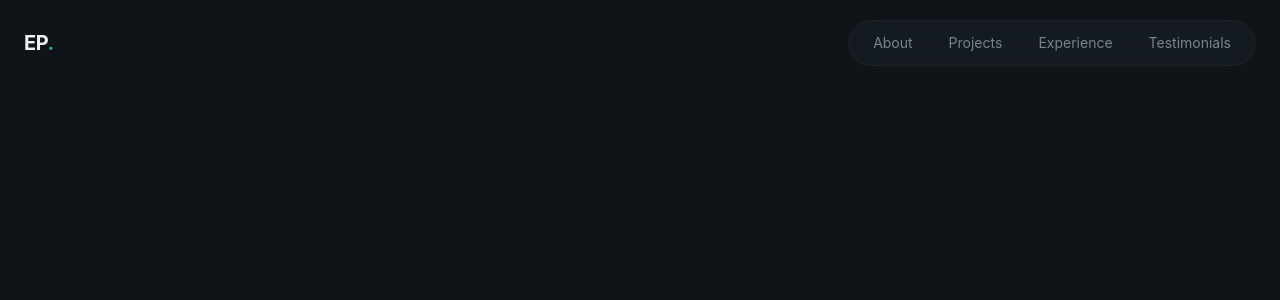
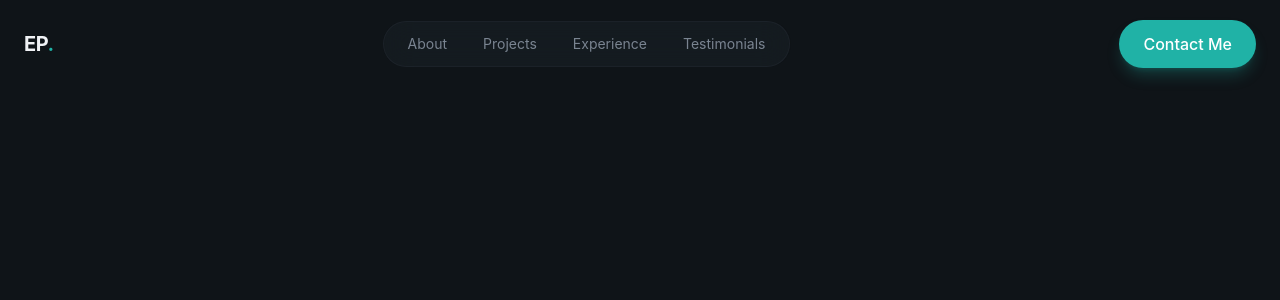
Before and after one commit to eissamonet/SWD-Portfolio, a React (Vite) app: page / in a window 1280 px wide. Shown: the top 300 px of the page. Built offline with nearby package versions, Linux system fonts and the light colour scheme.

Commit message:
commit changes

```diff
--- /dev/null
+++ b/src/components/Button.jsx
@@ -0,0 +1,18 @@
+export const Button = ({ className, size= "default", children }) => {
+  const baseClasses = "relative over-flow-hidden rounded-full font-medium focus:outline-none focus:ring-2 focus:ring-offset-2 focus:ring-primary bg-primary text-primary-foreground hover:bg-primary/90 shadow-lg shadow-primary/25";
+
+  const sizeClasses = {
+    sm: "px-4 py-2 text-sm",
+    default: "px-6 py-3 text-base",
+    lg: "px-8 py-4 text-lg",
+  };
+
+  const classes = `${baseClasses} ${sizeClasses[size] || sizeClasses.default}`;
+  return (
+    <button className={classes}>
+      <span className="relative flex items-center justify-center gap-2">
+        {children}
+      </span>
+    </button>
+  );
+};
--- a/src/layout/Navbar.jsx
+++ b/src/layout/Navbar.jsx
@@ -1,3 +1,5 @@
+import { Button } from "../components/Button";
+
 const navLinks = [
     {href: "about", label: "About"},
     {href: "projects", label: "Projects"},
@@ -23,6 +25,11 @@ export const Navbar = () => {
             ))}
           </div>
         </div>
+
+        {/* cta button */}
+        <div>
+          <Button>Contact Me</Button>
+        </div>
       </nav>
     </header>
   );
```
